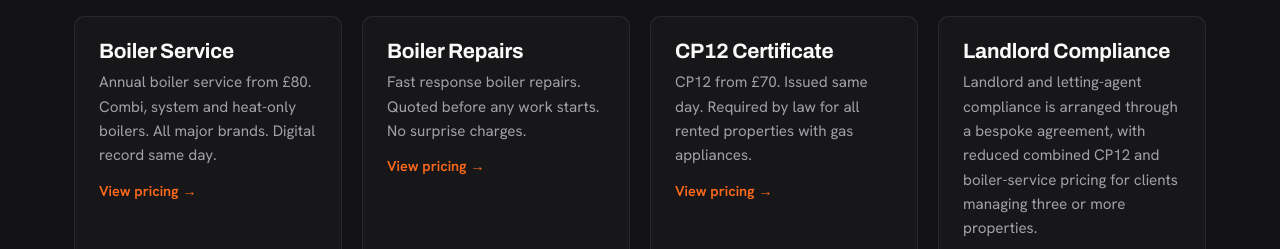
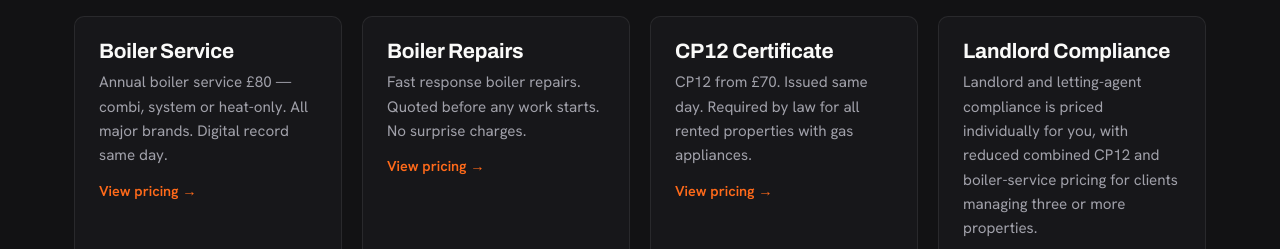
Before and after one commit to stephenmcnamara1994-ai/mcnamara-heating-website, a plain HTML site: page oldham-gas-engineer.html in a window 1280 px wide. Shown: the part 703-952 px from the top of the page. Drawn offline with Linux system fonts and the light colour scheme.

Commit message:
Update oldham-gas-engineer.html from supplied changed-pages package

```diff
--- a/oldham-gas-engineer.html
+++ b/oldham-gas-engineer.html
@@ -274,7 +274,7 @@
     <div style="display:grid;grid-template-columns:repeat(auto-fit,minmax(240px,1fr));gap:20px">
       <div style="background:var(--panel-2);border:1px solid var(--line);border-radius:10px;padding:24px">
         <h3 style="font-weight:700;margin-bottom:8px">Boiler Service</h3>
-        <p style="color:var(--muted);font-size:0.95rem">Annual boiler service from £80. Combi, system and heat-only boilers. All major brands. Digital record same day.</p>
+        <p style="color:var(--muted);font-size:0.95rem">Annual boiler service £80 — combi, system or heat-only. All major brands. Digital record same day.</p>
         <a href="boiler-service-manchester.html" style="color:var(--accent);font-size:0.9rem;font-weight:600;display:inline-block;margin-top:12px">View pricing &rarr;</a>
       </div>
       <div style="background:var(--panel-2);border:1px solid var(--line);border-radius:10px;padding:24px">
@@ -289,7 +289,7 @@
       </div>
       <div style="background:var(--panel-2);border:1px solid var(--line);border-radius:10px;padding:24px">
         <h3 style="font-weight:700;margin-bottom:8px">Landlord Compliance</h3>
-        <p style="color:var(--muted);font-size:0.95rem">Landlord and letting-agent compliance is arranged through a bespoke agreement, with reduced combined CP12 and boiler-service pricing for clients managing three or more properties.</p>
+        <p style="color:var(--muted);font-size:0.95rem">Landlord and letting-agent compliance is priced individually for you, with reduced combined CP12 and boiler-service pricing for clients managing three or more properties.</p>
         <a href="landlord-compliance-manchester.html" style="color:var(--accent);font-size:0.9rem;font-weight:600;display:inline-block;margin-top:12px">View packages &rarr;</a>
       </div>
       <div style="background:var(--panel-2);border:1px solid var(--line);border-radius:10px;padding:24px">
@@ -342,7 +342,7 @@
 <section style="padding:64px 0">
   <div class="wrap" style="text-align:center">
     <h2 style="font-family:var(--display);font-size:clamp(1.4rem,3vw,2rem);font-weight:800;margin-bottom:16px">Book a visit in Oldham</h2>
-    <p style="color:var(--muted);margin-bottom:28px">Call or WhatsApp Stephen directly. Most jobs booked within 48 hours.</p>
+    <p style="color:var(--muted);margin-bottom:28px">Call or WhatsApp Stephen directly. I'll come back to you the same working day.</p>
     <div style="display:flex;flex-wrap:wrap;gap:16px;justify-content:center">
       <a href="tel:07931729022" class="btn btn-primary" style="font-size:1.1rem;padding:16px 36px">Call 07931 729 022</a>
       <a href="https://wa.me/447931729022" class="btn btn-outline" style="font-size:1.1rem;padding:16px 36px">WhatsApp</a>
```
